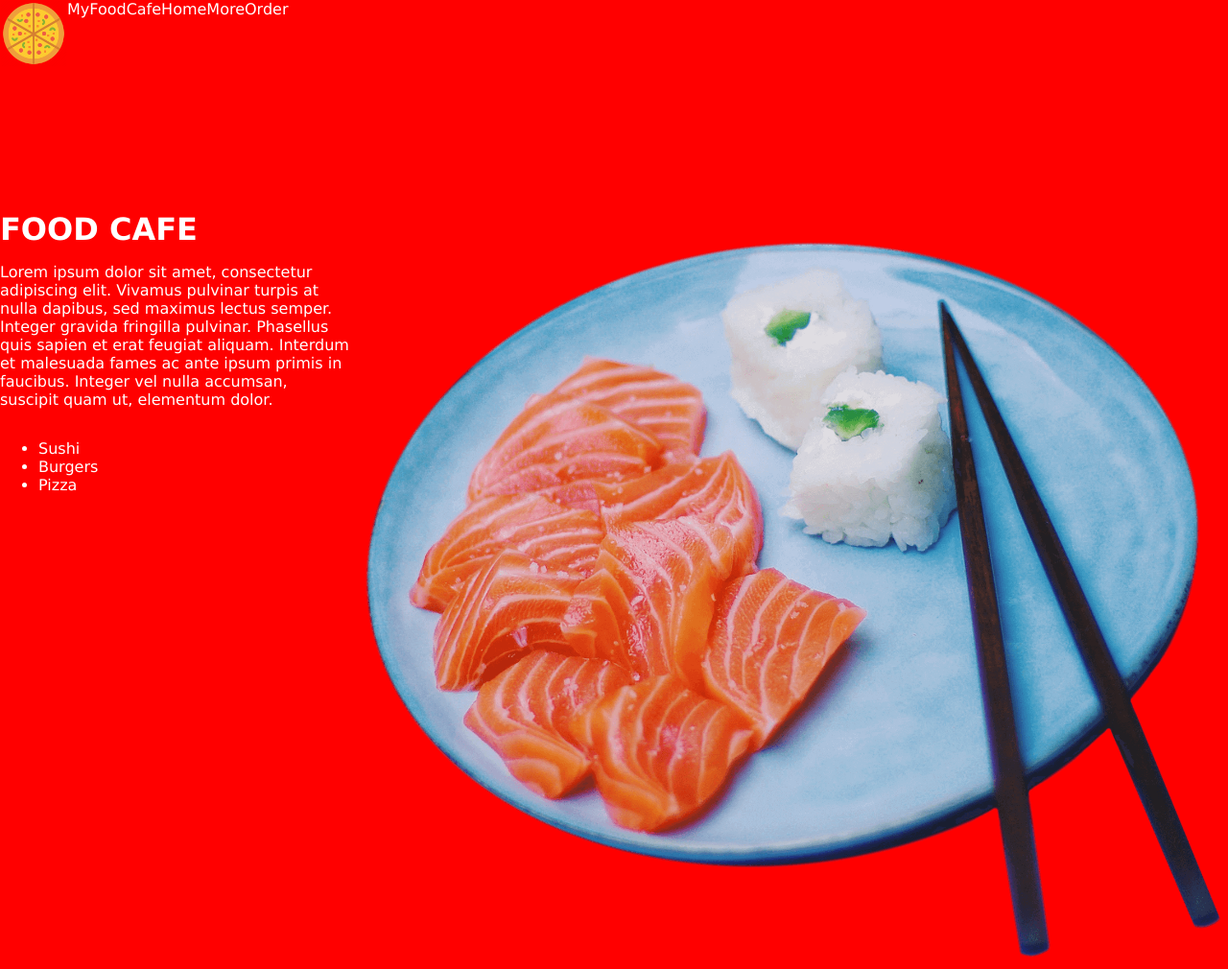
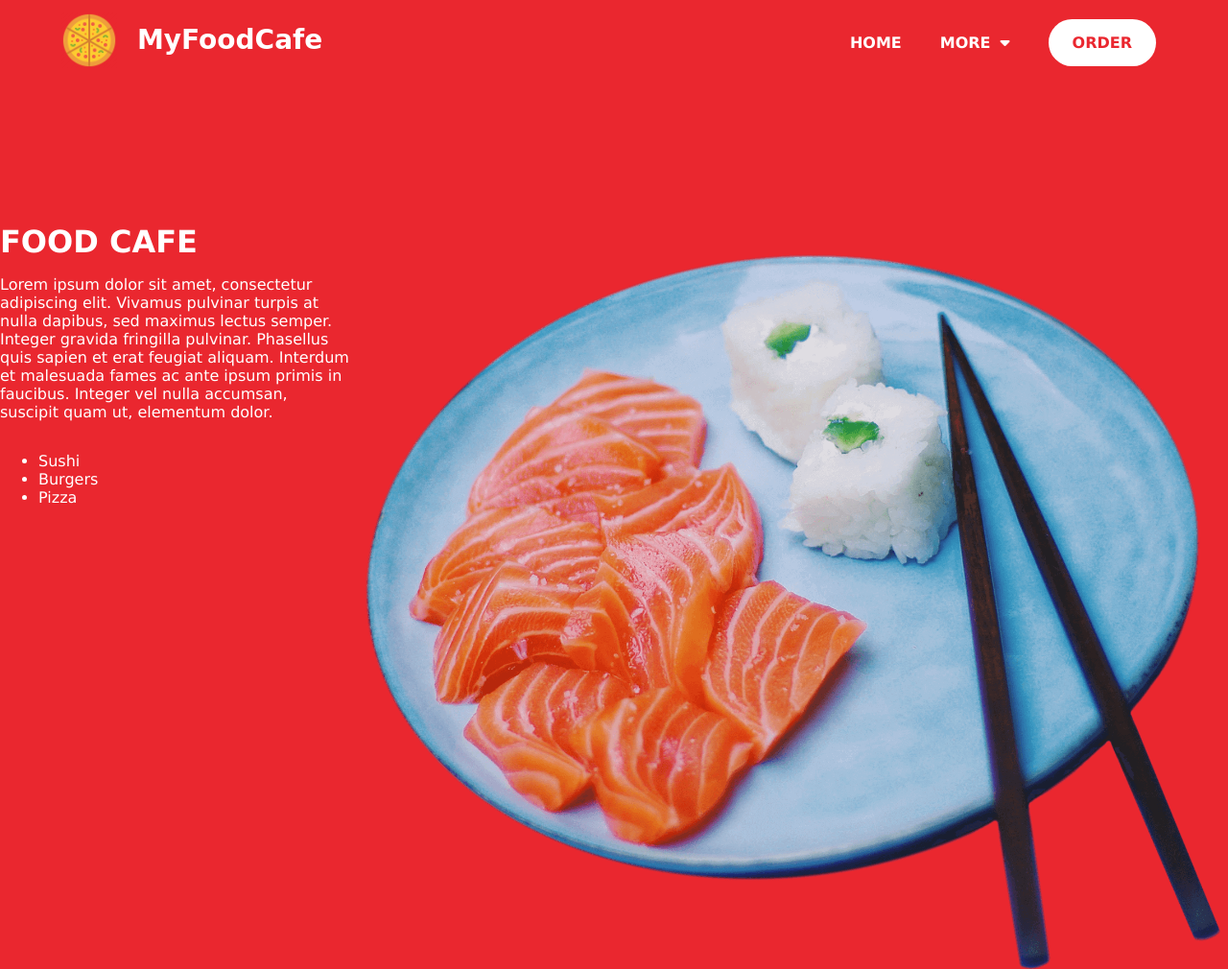
Before and after one commit to megijagrinberga/cafepage, a plain HTML site: page index.html in a window 1280 px wide. Shown: the top 1010 px of the page at 96% size. Drawn offline with Linux system fonts and the light colour scheme.

Commit message:
added navbar html and css

```diff
--- a/index.html
+++ b/index.html
@@ -1,17 +1,21 @@
 <html lang="en">
 <head>
-    <meta charset="UTF-8"/>
-    <meta name="viewport" content="width=device-width intitial-scale=1.0"/>
-    <link rel="stylesheet" href="styles.css"/>
+    <meta charset="UTF-8" />
+    <meta name="viewport" content="width=device-width initial-scale=1.0" />
+    <link rel="stylesheet" href="https://cdnjs.cloudflare.com/ajax/libs/font-awesome/6.0.0-beta2/css/all.min.css">
+    <link rel="stylesheet" href="styles.css" />
     <title>MyFoodCafe</title>
 </head>
 <body>
     <div id="navbar">
-        <a href="https://theuselessweb.com/"><img id="logo" src="/images/logo.png"/></a>
+        <div id="navbar-left">
+            <a href="https://theuselessweb.com/"><img id="logo" src="images/logo.png" /></a>
             <a href="index.html">MyFoodCafe</a>
+        </div>
+        <div id="navbar-right">
             <a href="index.html">Home</a>
             <div id="more-dropdown">
-            <button class="dropbtn">More<i class="fa fa-caret-down"></i></button>
+                <button class="dropbtn" onclick="changeTextColor()">More<i class="fa-solid fa-caret-down"></i></button>
                 <div id="more-dropdown-content">
                     <a href="#navbar">Pizza</a>
                     <a href="#navbar">Thai Food</a>
@@ -19,6 +23,7 @@
                 </div>
             </div>
             <a href="#header">Order</a>
+        </div>
     </div>
     <div id="header">
         <div id="header-txt">
@@ -30,7 +35,7 @@
                 <li>Pizza</li>
             </ul>
         </div>
-        <img id="header-img" src="/images/header-sushi.png" alt="Picture of sushi" />
+        <img id="header-img" src="images/header-sushi.png" alt="Picture of sushi" />
     </div>
 
 </body>
--- a/styles.css
+++ b/styles.css
@@ -3,35 +3,69 @@ body {margin: 0;}
 h1, h2, h3{margin: 0;}
 
 #logo{
-    width: 70px;
-    height: 70px;
+    width: 60px;
+    height: 60px;
 }
 
 #navbar {
-    overflow: hidden;
-    background-color: red;
+    display: flex;
+    justify-content: space-between;
+    background-color: #ea272f;
     color: #fff;
+    font-size: 16px;
 }
 
 #navbar a{
     text-decoration: none;
     color: inherit;
-    float: left;
 }
 
-#navbar a:hover{
-    color: grey;
+#navbar-left a:not(:first-of-type){
+    margin: 25px 20px 25px 20px;
+    font-family: 'Brush Script MT', cursive;
+    font-size: 28px;
+    font-weight: bold;
+}
+
+#logo{margin-left: 63px}
+
+#navbar-right > a:hover, #more-dropdown:hover .dropbtn {
+    color: #fdcc30;
+    transition: all 0.25s;
+}
+
+#more-dropdown:hover, .dropbtn:hover{cursor: pointer;}
+
+#navbar-left, #navbar-right {
+    display: flex;
+    align-items: center;
+}
+
+#navbar-right > a{
+    margin: 30px 20px 25px 20px;
 }
 
 #more-dropdown{
-    float:left;
+    margin-top: 10px;
+    padding: 20px 20px 25px 20px;
 }
 
-#navbar:not(:nth-child(1)) {
-    float: right;
+#navbar-right > a:last-of-type {
+    margin-right: 75px;
+    margin-top: 15px;
+    margin-bottom: 10px;
+    padding: 15px 25px;
+    border-radius: 45px;
+    color: #ea272f;
+    background-color: white;
 }
 
-.dropbtn{
+#navbar-right > a, .dropbtn{
+    text-transform: uppercase;
+    font-weight: bold;
+}
+
+.dropbtn {
     border: none;
     background-color: inherit;
     font-family: inherit;
@@ -40,17 +74,36 @@ h1, h2, h3{margin: 0;}
     padding: 0;
 }
 
-#more-dropdown-content{
+.dropbtn i{margin-left: 10px;}
+
+#more-dropdown-content {
     display: none;
+    position: absolute;
+    background-color: white;
+    color: black;
+    font-size: 16px;
+    margin-top: 25px;
+    text-align: center;
+}
+
+#more-dropdown-content a {
+    width: 100%;
+    padding: 10px 0 10px 0;
+}
+
+#more-dropdown-content a:not(:first-of-type){
+    border-top: 1px solid lightgray;
 }
 
 #more-dropdown:hover #more-dropdown-content{
-    display: block;
+    width: 150px;
+    display: flex;
+    flex-direction: column;
 }
 
 #header {
     display: flex;
-    background-color: red;
+    background-color: #ea272f;
     color: #fff;
     margin: 0;
     height: 100vh;
```
Lines whose indentation alone changed are shown as unchanged.
